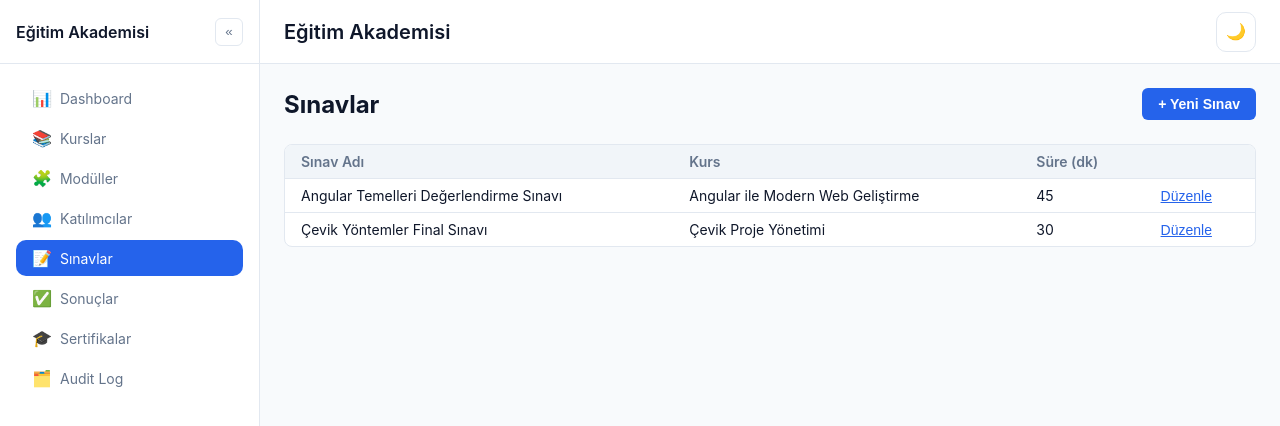
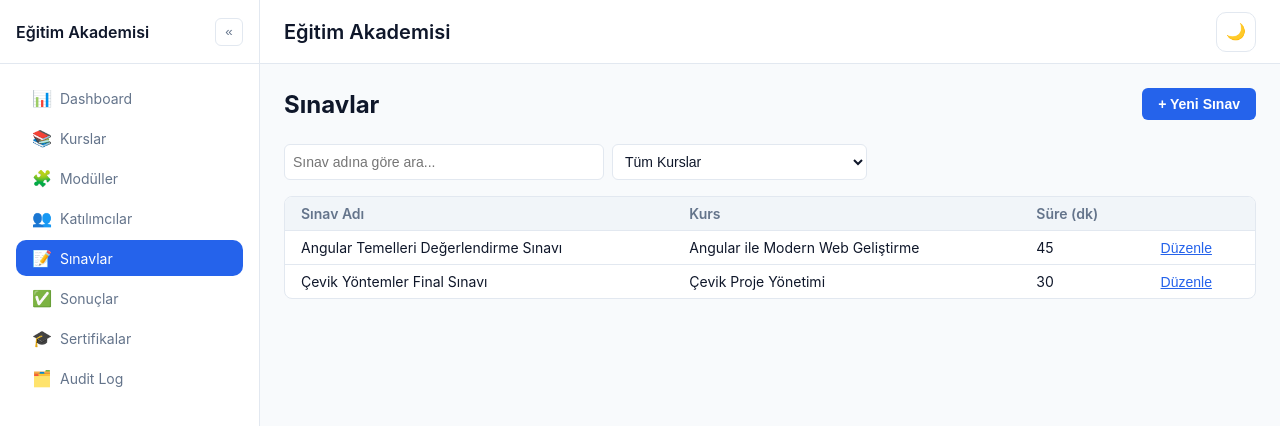
Before and after one commit to acarlarilayda/egitim-akademisi, an Angular app: page /sinavlar in a window 1280 px wide. Shown: the top 426 px of the page. Built offline with nearby package versions, Linux system fonts and the light colour scheme.

Commit message:
features/academy/pages: ExamList ve ExamResultList'e arama/filtre eklendi

```diff
--- a/src/app/features/academy/pages/exam-list/exam-list.component.html
+++ b/src/app/features/academy/pages/exam-list/exam-list.component.html
@@ -4,12 +4,28 @@
     <button type="button" class="page__new-button" (click)="openCreateDialog()">+ Yeni Sınav</button>
   </div>
 
+  <div class="page__filters">
+    <input
+      type="text"
+      class="page__search"
+      placeholder="Sınav adına göre ara..."
+      appDebounceInput
+      [debounceMs]="300"
+      (debouncedInput)="onSearchChange($event)"
+    />
+
+    <select class="page__status-filter" [(ngModel)]="courseFilter">
+      <option value="">Tüm Kurslar</option>
+      <option *ngFor="let course of courses" [value]="course.id">{{ course.title }}</option>
+    </select>
+  </div>
+
   <app-data-table
     [columns]="columns"
-    [rows]="exams"
+    [rows]="filteredExams"
     [loading]="loading()"
     [errorMessage]="errorMessage"
-    emptyMessage="Henüz kayıtlı sınav yok."
+    emptyMessage="Arama/filtre kriterlerine uyan sınav bulunamadı."
     (retry)="load()"
   >
     <ng-template dtCell="courseId" let-value>
--- a/src/app/features/academy/pages/exam-list/exam-list.component.scss
+++ b/src/app/features/academy/pages/exam-list/exam-list.component.scss
@@ -25,6 +25,32 @@
   background-color: var(--color-primary-hover);
 }
 
+.page__filters {
+  display: flex;
+  gap: var(--space-sm);
+  margin-bottom: var(--space-md);
+}
+
+.page__search {
+  flex: 1;
+  max-width: 320px;
+  padding: var(--space-sm);
+  border: 1px solid var(--color-border);
+  border-radius: 6px;
+  background-color: var(--color-surface);
+  color: var(--color-text-primary);
+  font-size: var(--font-size-sm);
+}
+
+.page__status-filter {
+  padding: var(--space-sm);
+  border: 1px solid var(--color-border);
+  border-radius: 6px;
+  background-color: var(--color-surface);
+  color: var(--color-text-primary);
+  font-size: var(--font-size-sm);
+}
+
 .link-button {
   border: none;
   background: none;
--- a/src/app/features/academy/pages/exam-list/exam-list.component.ts
+++ b/src/app/features/academy/pages/exam-list/exam-list.component.ts
@@ -1,5 +1,6 @@
 import { Component, OnInit } from '@angular/core';
 import { CommonModule } from '@angular/common';
+import { FormsModule } from '@angular/forms';
 import { ExamService } from '../../services/exam.service';
 import { CourseService } from '../../services/course.service';
 import { Exam } from '../../models/exam.model';
@@ -8,16 +9,20 @@ import { DataTableComponent, TableColumn } from '../../../../shared/components/d
 import { DataTableCellDirective } from '../../../../shared/components/data-table/data-table-cell.directive';
 import { DialogComponent } from '../../../../shared/components/dialog/dialog.component';
 import { ExamFormComponent } from '../exam-form/exam-form.component';
+import { DebounceDirective } from '../../../../shared/directives/debounce.directive';
 
-/**
- * Sınav listesi ekranı (/sinavlar).
- * Yeni sınav oluşturma ve düzenleme, reusable Dialog + ExamForm
- * bileşenleri ile modal içinde yapılır.
- */
 @Component({
   selector: 'app-exam-list',
   standalone: true,
-  imports: [CommonModule, DataTableComponent, DataTableCellDirective, DialogComponent, ExamFormComponent],
+  imports: [
+    CommonModule,
+    FormsModule,
+    DataTableComponent,
+    DataTableCellDirective,
+    DialogComponent,
+    ExamFormComponent,
+    DebounceDirective,
+  ],
   templateUrl: './exam-list.component.html',
   styleUrl: './exam-list.component.scss',
 })
@@ -26,6 +31,9 @@ export class ExamListComponent implements OnInit {
   courses: Course[] = [];
   errorMessage: string | null = null;
   courseTitleById = new Map<string, string>();
+
+  searchTerm = '';
+  courseFilter = '';
 
   dialogOpen = false;
   editingExam: Exam | null = null;
@@ -68,6 +76,20 @@ export class ExamListComponent implements OnInit {
     return this.courseTitleById.get(courseId) ?? courseId;
   }
 
+  get filteredExams(): Exam[] {
+    const term = this.searchTerm.trim().toLowerCase();
+
+    return this.exams.filter((exam) => {
+      const matchesSearch = !term || exam.title.toLowerCase().includes(term);
+      const matchesCourse = !this.courseFilter || exam.courseId === this.courseFilter;
+      return matchesSearch && matchesCourse;
+    });
+  }
+
+  onSearchChange(value: string): void {
+    this.searchTerm = value;
+  }
+
   openCreateDialog(): void {
     this.editingExam = null;
     this.dialogOpen = true;
--- a/src/app/features/academy/pages/exam-result-list/exam-result-list.component.html
+++ b/src/app/features/academy/pages/exam-result-list/exam-result-list.component.html
@@ -4,12 +4,29 @@
     <button type="button" class="page__new-button" (click)="openCreateDialog()">+ Sonuç Kaydet</button>
   </div>
 
+  <div class="page__filters">
+    <input
+      type="text"
+      class="page__search"
+      placeholder="Katılımcı adına göre ara..."
+      appDebounceInput
+      [debounceMs]="300"
+      (debouncedInput)="onSearchChange($event)"
+    />
+
+    <select class="page__status-filter" [(ngModel)]="resultFilter">
+      <option value="">Tüm Sonuçlar</option>
+      <option value="gecti">Geçti</option>
+      <option value="kaldi">Kaldı</option>
+    </select>
+  </div>
+
   <app-data-table
     [columns]="columns"
-    [rows]="results"
+    [rows]="filteredResults"
     [loading]="loading()"
     [errorMessage]="errorMessage"
-    emptyMessage="Henüz kayıtlı sınav sonucu yok."
+    emptyMessage="Arama/filtre kriterlerine uyan sınav sonucu bulunamadı."
     (retry)="load()"
   >
     <ng-template dtCell="participantId" let-value>
--- a/src/app/features/academy/pages/exam-result-list/exam-result-list.component.scss
+++ b/src/app/features/academy/pages/exam-result-list/exam-result-list.component.scss
@@ -25,6 +25,32 @@
   background-color: var(--color-primary-hover);
 }
 
+.page__filters {
+  display: flex;
+  gap: var(--space-sm);
+  margin-bottom: var(--space-md);
+}
+
+.page__search {
+  flex: 1;
+  max-width: 320px;
+  padding: var(--space-sm);
+  border: 1px solid var(--color-border);
+  border-radius: 6px;
+  background-color: var(--color-surface);
+  color: var(--color-text-primary);
+  font-size: var(--font-size-sm);
+}
+
+.page__status-filter {
+  padding: var(--space-sm);
+  border: 1px solid var(--color-border);
+  border-radius: 6px;
+  background-color: var(--color-surface);
+  color: var(--color-text-primary);
+  font-size: var(--font-size-sm);
+}
+
 .status-badge {
   display: inline-block;
   padding: 2px var(--space-sm);
--- a/src/app/features/academy/pages/exam-result-list/exam-result-list.component.ts
+++ b/src/app/features/academy/pages/exam-result-list/exam-result-list.component.ts
@@ -1,5 +1,6 @@
 import { Component, OnInit } from '@angular/core';
 import { CommonModule } from '@angular/common';
+import { FormsModule } from '@angular/forms';
 import { ExamResultService } from '../../services/exam-result.service';
 import { ExamService } from '../../services/exam.service';
 import { ParticipantService } from '../../services/participant.service';
@@ -12,21 +13,19 @@ import { DataTableComponent, TableColumn } from '../../../../shared/components/d
 import { DataTableCellDirective } from '../../../../shared/components/data-table/data-table-cell.directive';
 import { DialogComponent } from '../../../../shared/components/dialog/dialog.component';
 import { ExamResultFormComponent } from '../exam-result-form/exam-result-form.component';
+import { DebounceDirective } from '../../../../shared/directives/debounce.directive';
 
-/**
- * Sınav sonuçları listesi ekranı (/sonuclar).
- * Yeni sonuç kaydetme, reusable Dialog + ExamResultForm bileşenleri ile
- * modal içinde yapılır. Düzenleme desteklenmez (bkz. ExamResultFormComponent).
- */
 @Component({
   selector: 'app-exam-result-list',
   standalone: true,
   imports: [
     CommonModule,
+    FormsModule,
     DataTableComponent,
     DataTableCellDirective,
     DialogComponent,
     ExamResultFormComponent,
+    DebounceDirective,
   ],
   templateUrl: './exam-result-list.component.html',
   styleUrl: './exam-result-list.component.scss',
@@ -39,6 +38,9 @@ export class ExamResultListComponent implements OnInit {
   errorMessage: string | null = null;
   examTitleById = new Map<string, string>();
   participantNameById = new Map<string, string>();
+
+  searchTerm = '';
+  resultFilter = '';
 
   dialogOpen = false;
 
@@ -99,6 +101,24 @@ export class ExamResultListComponent implements OnInit {
     return this.participantNameById.get(participantId) ?? participantId;
   }
 
+  get filteredResults(): ExamResult[] {
+    const term = this.searchTerm.trim().toLowerCase();
+
+    return this.results.filter((result) => {
+      const name = this.participantName(result.participantId).toLowerCase();
+      const matchesSearch = !term || name.includes(term);
+      const matchesResult =
+        !this.resultFilter ||
+        (this.resultFilter === 'gecti' && result.isPassed) ||
+        (this.resultFilter === 'kaldi' && !result.isPassed);
+      return matchesSearch && matchesResult;
+    });
+  }
+
+  onSearchChange(value: string): void {
+    this.searchTerm = value;
+  }
+
   openCreateDialog(): void {
     this.dialogOpen = true;
   }
```
